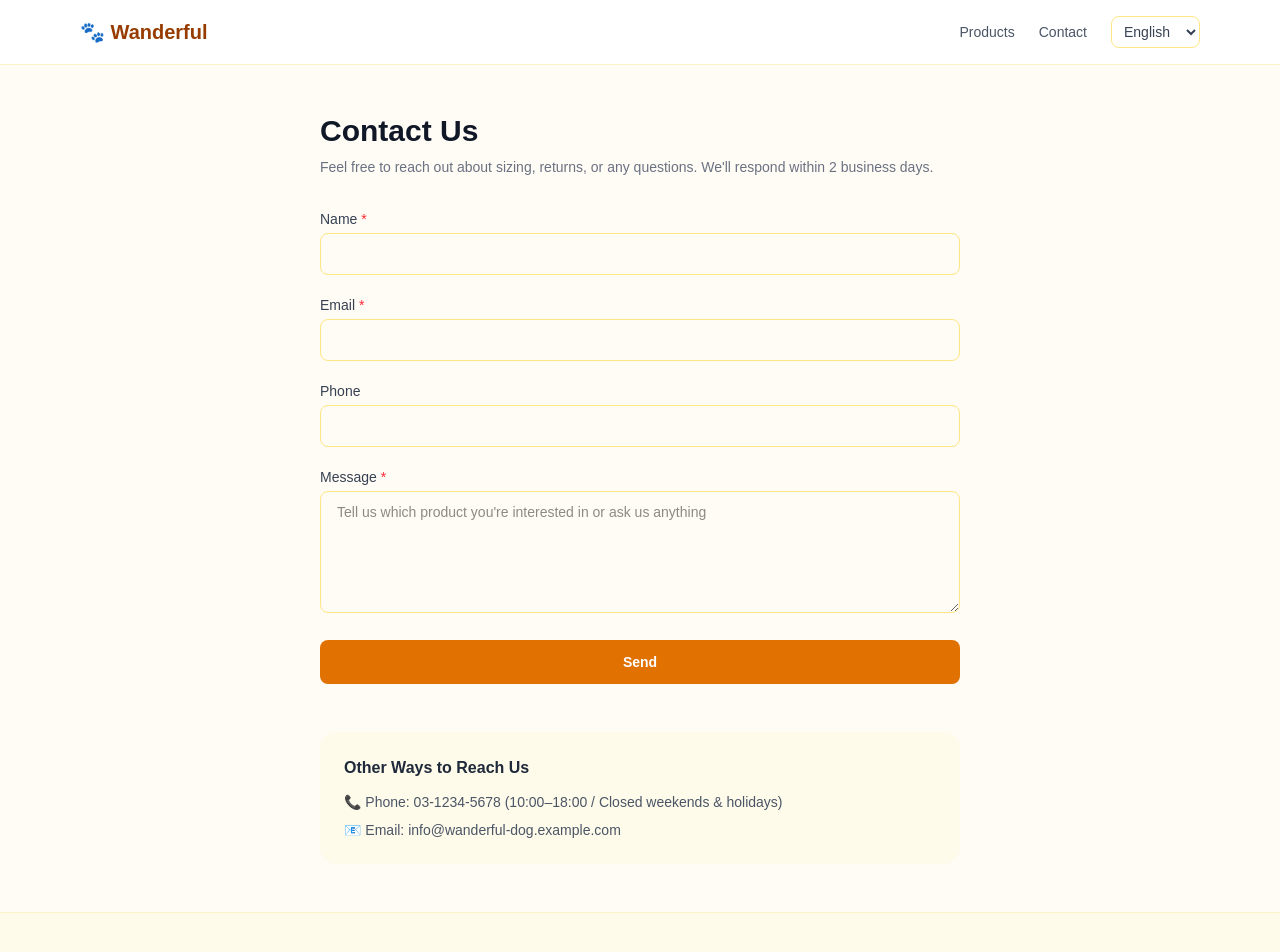
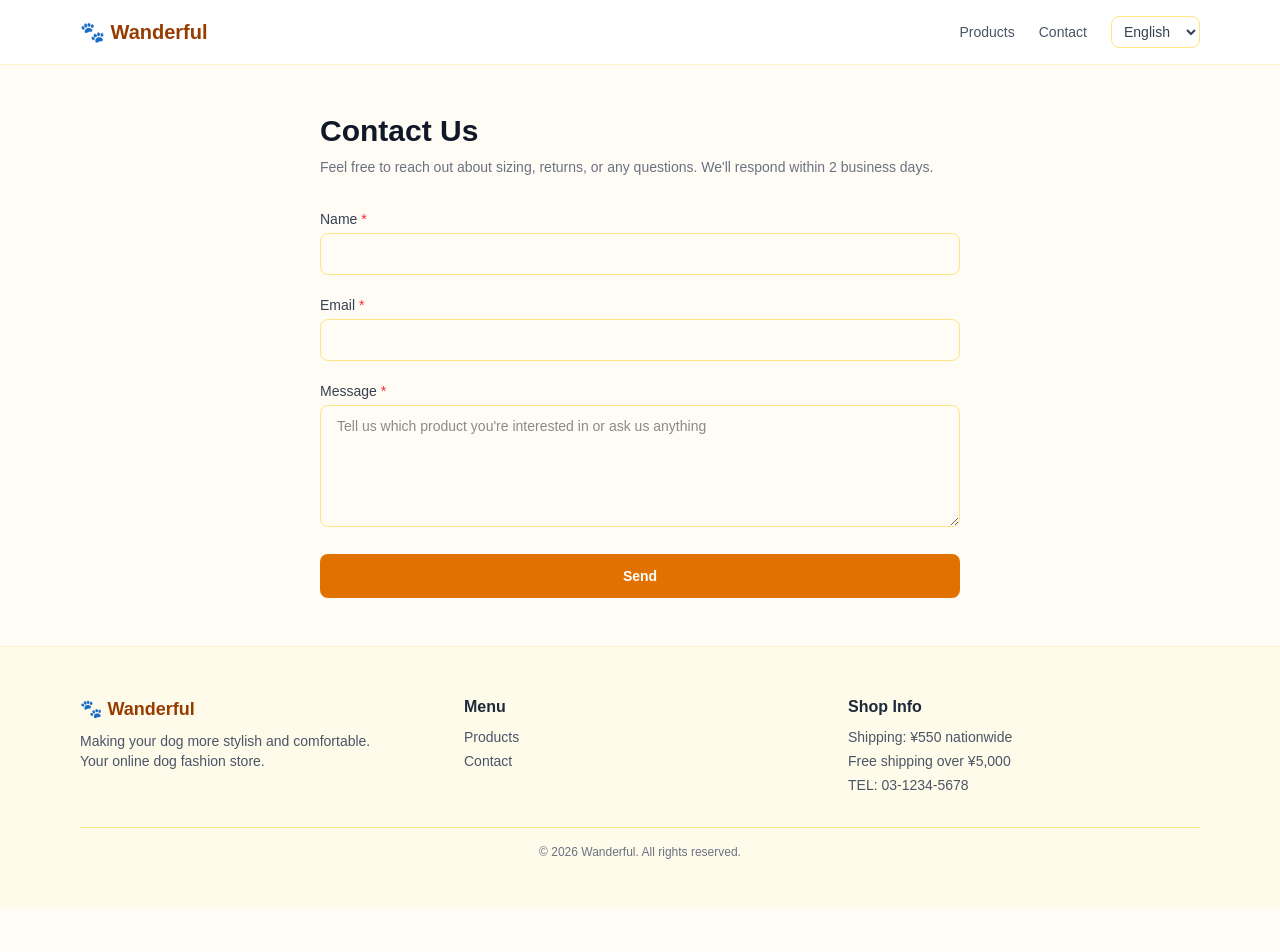
Before and after one commit to ytechworld92/dog-shop, a Next.js app: page /en/contact in a window 1280 px wide. Shown: the top 952 px of the page. After the commit the page ends 908 px from the top, so only its background shows below. Built offline with nearby package versions, Linux system fonts and the light colour scheme.

Commit message:
fix: remove contact info, keep form only

```diff
--- a/src/app/[lang]/contact/page.tsx
+++ b/src/app/[lang]/contact/page.tsx
@@ -29,15 +29,6 @@ export default async function ContactPage({
           <ContactForm texts={dict.contact} />
         </div>
 
-        <div className="mt-12 rounded-2xl bg-amber-50 p-6">
-          <h2 className="font-semibold text-gray-800">
-            {dict.contact.otherMethods}
-          </h2>
-          <ul className="mt-3 space-y-2 text-sm text-gray-600">
-            <li>📞 {dict.contact.tel}</li>
-            <li>📧 {dict.contact.emailAddress}</li>
-          </ul>
-        </div>
       </section>
     </main>
   );
--- a/src/components/ContactForm.tsx
+++ b/src/components/ContactForm.tsx
@@ -82,20 +82,7 @@ export function ContactForm({ texts }: Props) {
         />
       </div>
 
-      <div>
-        <label
-          htmlFor="phone"
-          className="block text-sm font-medium text-gray-700"
-        >
-          {texts.phone}
-        </label>
-        <input
-          id="phone"
-          name="phone"
-          type="tel"
-          className="mt-1 w-full rounded-lg border border-amber-200 px-4 py-2.5 text-sm focus:border-amber-400 focus:outline-none"
-        />
-      </div>
+
 
       <div>
         <label
```
